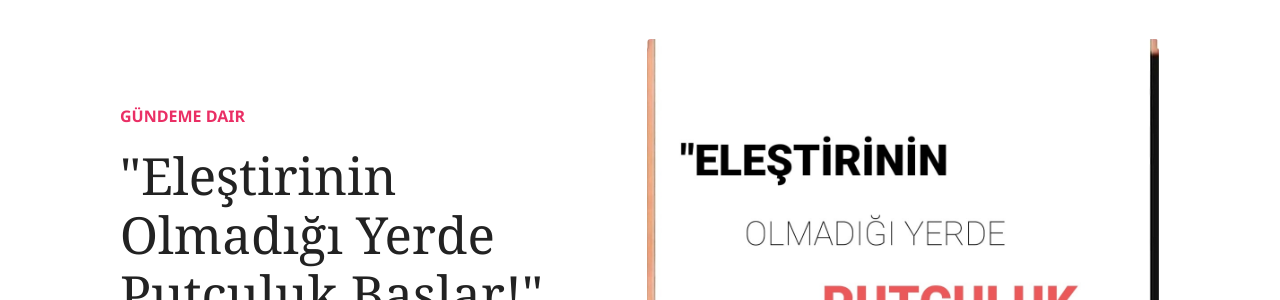
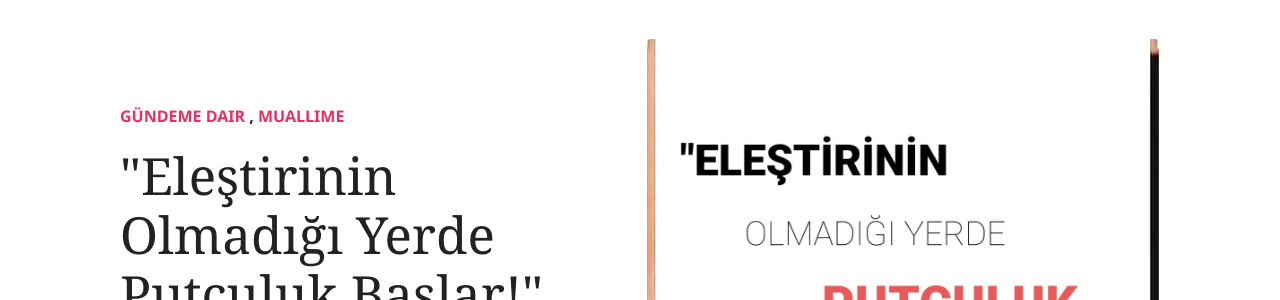
Before and after one commit to kulliyetuneva/website, a Jekyll site: the page built from _posts/2021-12-19-elestirinin-olmadigi-yerde-putculuk-baslar.md, in a window 1280 px wide and 900 px high. Shown: the part 174-474 px from the top of the window. Built offline with Jekyll 4.4.1, drawn with Linux system fonts in a browser that asks for light colours; nearby versions of some CDN libraries; comment, search, counter and statistics services are not loaded.

Commit message:
Update Yazı “2021-12-19-elestirinin-olmadigi-yerde-putculuk-baslar”

```diff
--- a/_posts/2021-12-19-elestirinin-olmadigi-yerde-putculuk-baslar.md
+++ b/_posts/2021-12-19-elestirinin-olmadigi-yerde-putculuk-baslar.md
@@ -5,6 +5,7 @@ date: 2021-11-10T19:31:28.683Z
 author: kulliyetuneva
 categories:
   - Gündeme Dair
+  - Muallime
 featured: false
 sticky: false
 image: /assets/images/put.jpg
```
